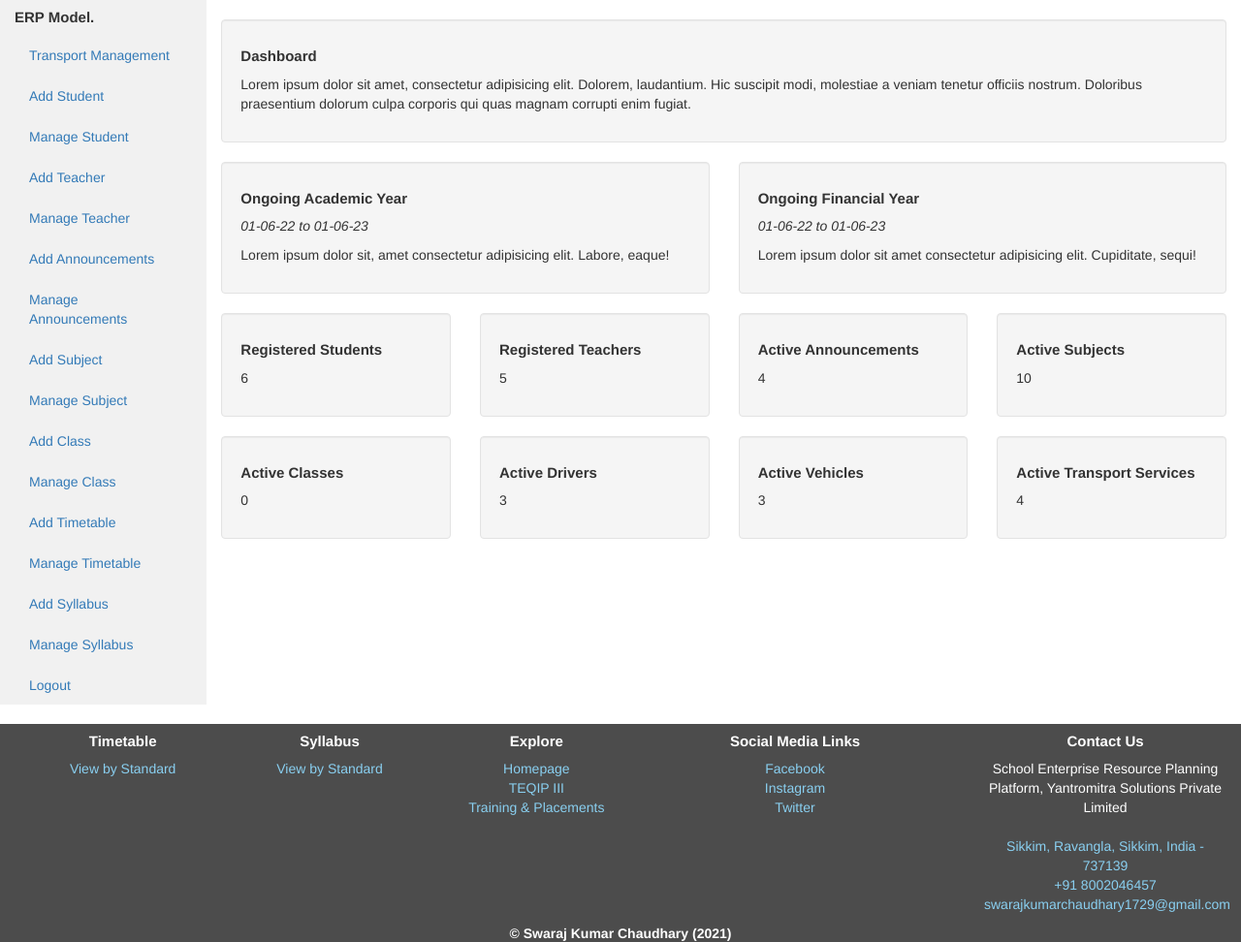
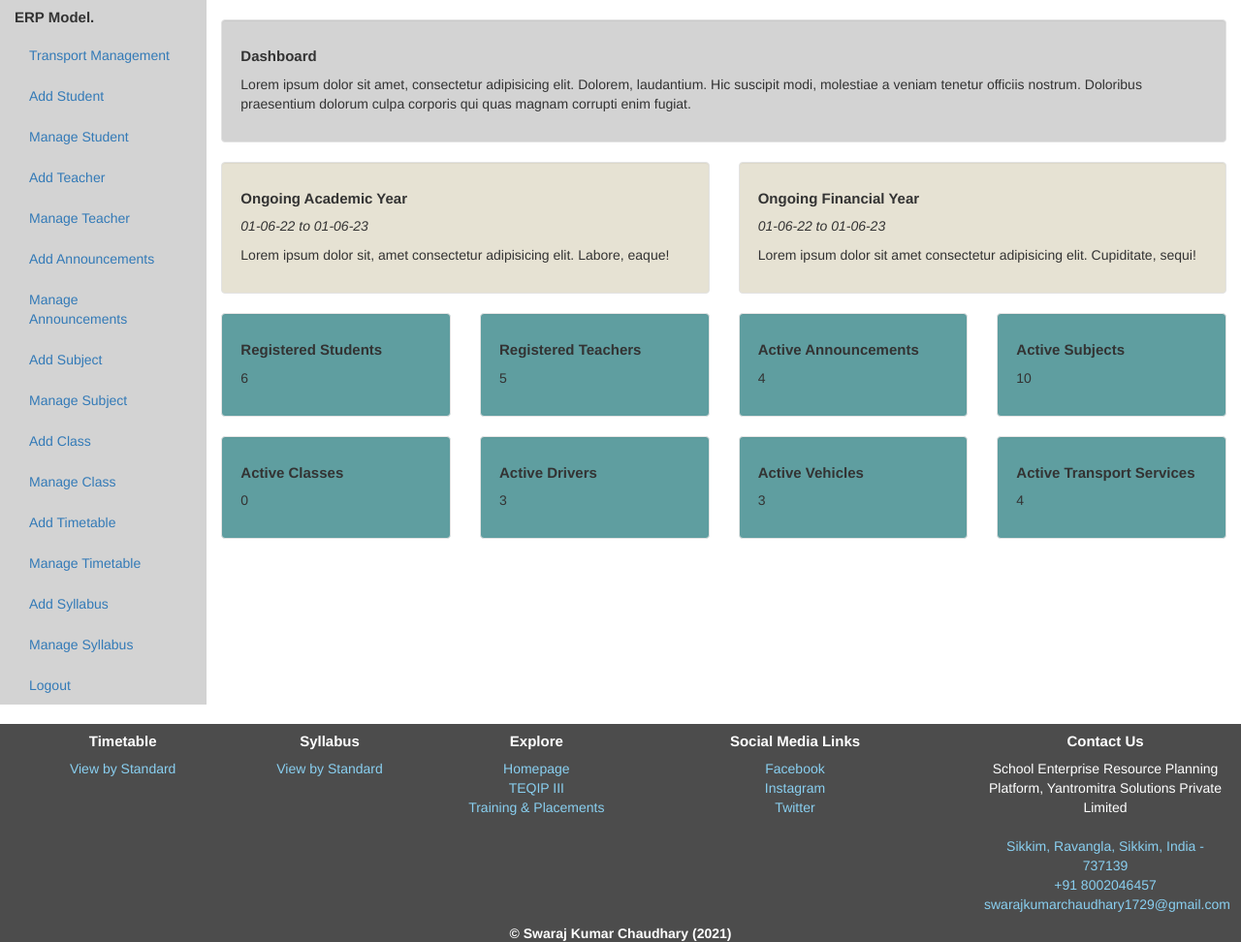
Before and after one commit to vaishnaviipn/School, a PHP site: page /admin/admin.php in a window 1280 px wide. Shown: the top 972 px of the page at 97% size. Run offline with PHP 8.4, Linux system fonts and the light colour scheme; data comes from the database, SQL or seed files in the repository; data that the repository does not hold is empty.

Commit message:
Update admin.php

```diff
--- a/admin/admin.php
+++ b/admin/admin.php
@@ -15,7 +15,7 @@
         }
 
         .sidenav {
-            background-color: #f1f1f1;
+            background-color: lightgray;
             height: 100%;
         }
 
@@ -133,20 +133,20 @@
             <br>
 
             <div class="col-sm-10">
-                <div class="well">
+                <div class="well" style="background-color:lightgray;">
                     <h4><b>Dashboard</b></h4>
                     <p>Lorem ipsum dolor sit amet, consectetur adipisicing elit. Dolorem, laudantium. Hic suscipit modi, molestiae a veniam tenetur officiis nostrum. Doloribus praesentium dolorum culpa corporis qui quas magnam corrupti enim fugiat.</p>
                 </div>
                 <div class="row">
                     <div class="col-sm-6">
-                        <div class="well">
+                        <div class="well" style="background-color:#e6e2d3;">
                             <h4><b>Ongoing Academic Year</b></h4>
                             <p><em>01-06-22 to 01-06-23</em></p>
                             <p>Lorem ipsum dolor sit, amet consectetur adipisicing elit. Labore, eaque!</p>
                         </div>
                     </div>
                     <div class="col-sm-6">
-                        <div class="well">
+                        <div class="well" style="background-color:#e6e2d3;">
                             <h4><b>Ongoing Financial Year</b></h4>
                             <p><em>01-06-22 to 01-06-23</em></p>
                             <p>Lorem ipsum dolor sit amet consectetur adipisicing elit. Cupiditate, sequi!</p>
@@ -155,7 +155,7 @@
                 </div>
                 <div class="row">
                     <div class="col-sm-3">
-                        <div class="well">
+                        <div class="well" style="background-color:cadetblue;">
                             <h4><b>Registered Students</b></h4>
                             <?php
                             $count_students = "SELECT COUNT(*) AS NUM_STUDENTS FROM students";
@@ -166,7 +166,7 @@
                         </div>
                     </div>
                     <div class="col-sm-3">
-                        <div class="well">
+                        <div class="well" style="background-color:cadetblue;">
                             <h4><b>Registered Teachers</b></h4>
                             <?php
                             $count_teachers = "SELECT COUNT(*) AS NUM_TEACHERS FROM teachers";
@@ -177,7 +177,7 @@
                         </div>
                     </div>
                     <div class="col-sm-3">
-                        <div class="well">
+                        <div class="well" style="background-color:cadetblue;">
                             <h4><b>Active Announcements</b></h4>
                             <?php
                             $count_announcements = "SELECT COUNT(*) AS NUM_ANNOUNCEMENTS FROM announcements WHERE active = 1";
@@ -188,7 +188,7 @@
                         </div>
                     </div>
                     <div class="col-sm-3">
-                        <div class="well">
+                        <div class="well" style="background-color:cadetblue;">
                             <h4><b>Active Subjects</b></h4>
                             <?php
                             $count_subjects = "SELECT COUNT(*) AS NUM_SUBJECTS FROM subjects WHERE active = 1";
@@ -199,7 +199,7 @@
                         </div>
                     </div>
                     <div class="col-sm-3">
-                        <div class="well">
+                        <div class="well" style="background-color:cadetblue;">
                             <h4><b>Active Classes</b></h4>
                             <?php
                             $count_classes = "SELECT COUNT(*) AS NUM_CLASSES FROM classes WHERE active = 1";
@@ -210,7 +210,7 @@
                         </div>
                     </div>
                     <div class="col-sm-3">
-                        <div class="well">
+                        <div class="well" style="background-color:cadetblue;">
                             <h4><b>Active Drivers</b></h4>
                             <?php
                             $count_drivers = "SELECT COUNT(*) AS NUM_DRIVERS FROM miscellaneous WHERE category = 'driver' AND active = 1";
@@ -221,7 +221,7 @@
                         </div>
                     </div>
                     <div class="col-sm-3">
-                        <div class="well">
+                        <div class="well" style="background-color:cadetblue;">
                             <h4><b>Active Vehicles</b></h4>
                             <?php
                             $count_vehicles = "SELECT COUNT(*) AS NUM_VEHICLES FROM vehicles WHERE active = 1";
@@ -232,7 +232,7 @@
                         </div>
                     </div>
                     <div class="col-sm-3">
-                        <div class="well">
+                        <div class="well" style="background-color:cadetblue;">
                             <h4><b>Active Transport Services</b></h4>
                             <?php
                             $count_schedules = "SELECT COUNT(*) AS NUM_SCHEDULES FROM vehicles_schedule WHERE active = 1";
```
